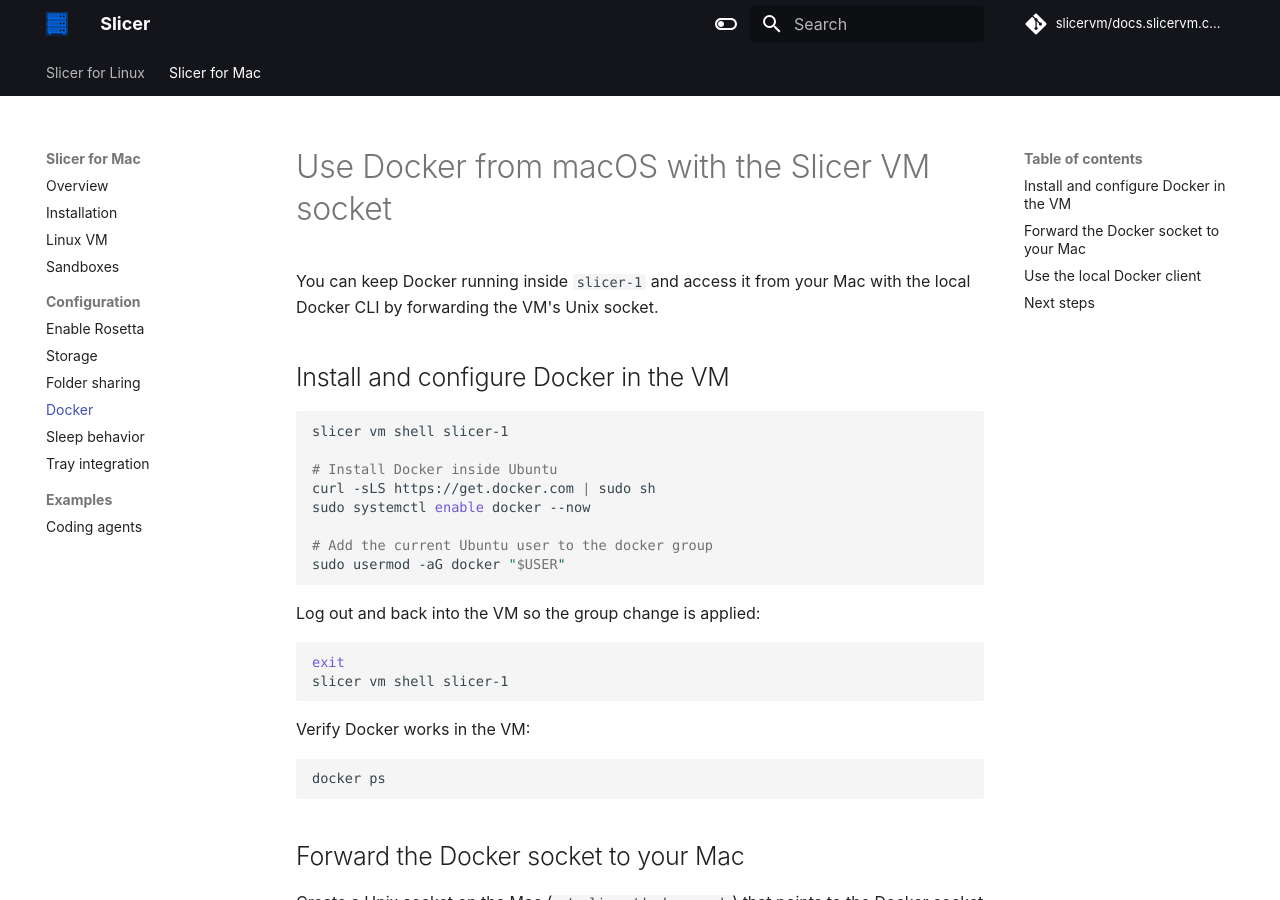
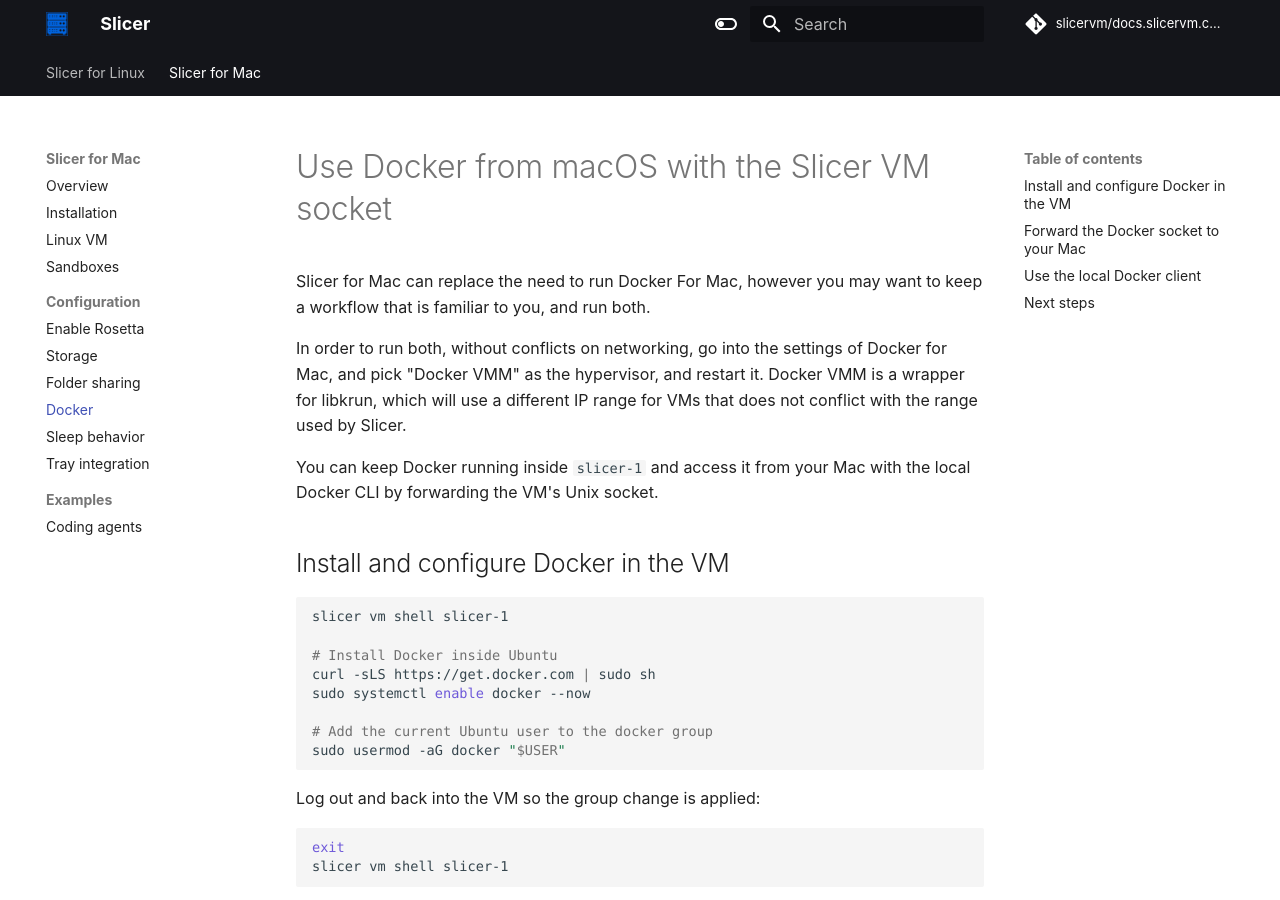
Before and after one commit to slicervm/docs.slicervm.com, an MkDocs documentation site: the page built from docs/mac/docker.md, in a window 1280 px wide and 900 px high. Built offline with MkDocs 1.6.1 and Material for MkDocs 9.7.7, drawn with Linux system fonts in a browser that asks for light colours; some web fonts are replaced; comment, search, counter and statistics services are not loaded.

Commit message:
Why not both?
Signed-off-by: Alex Ellis (OpenFaaS Ltd) <alexellis2@gmail.com>

```diff
--- a/docs/mac/docker.md
+++ b/docs/mac/docker.md
@@ -1,4 +1,8 @@
 # Use Docker from macOS with the Slicer VM socket
+
+Slicer for Mac can replace the need to run Docker For Mac, however you may want to keep a workflow that is familiar to you, and run both.
+
+In order to run both, without conflicts on networking, go into the settings of Docker for Mac, and pick "Docker VMM" as the hypervisor, and restart it. Docker VMM is a wrapper for libkrun, which will use a different IP range for VMs that does not conflict with the range used by Slicer.
 
 You can keep Docker running inside `slicer-1` and access it from your Mac
 with the local Docker CLI by forwarding the VM's Unix socket.
```
